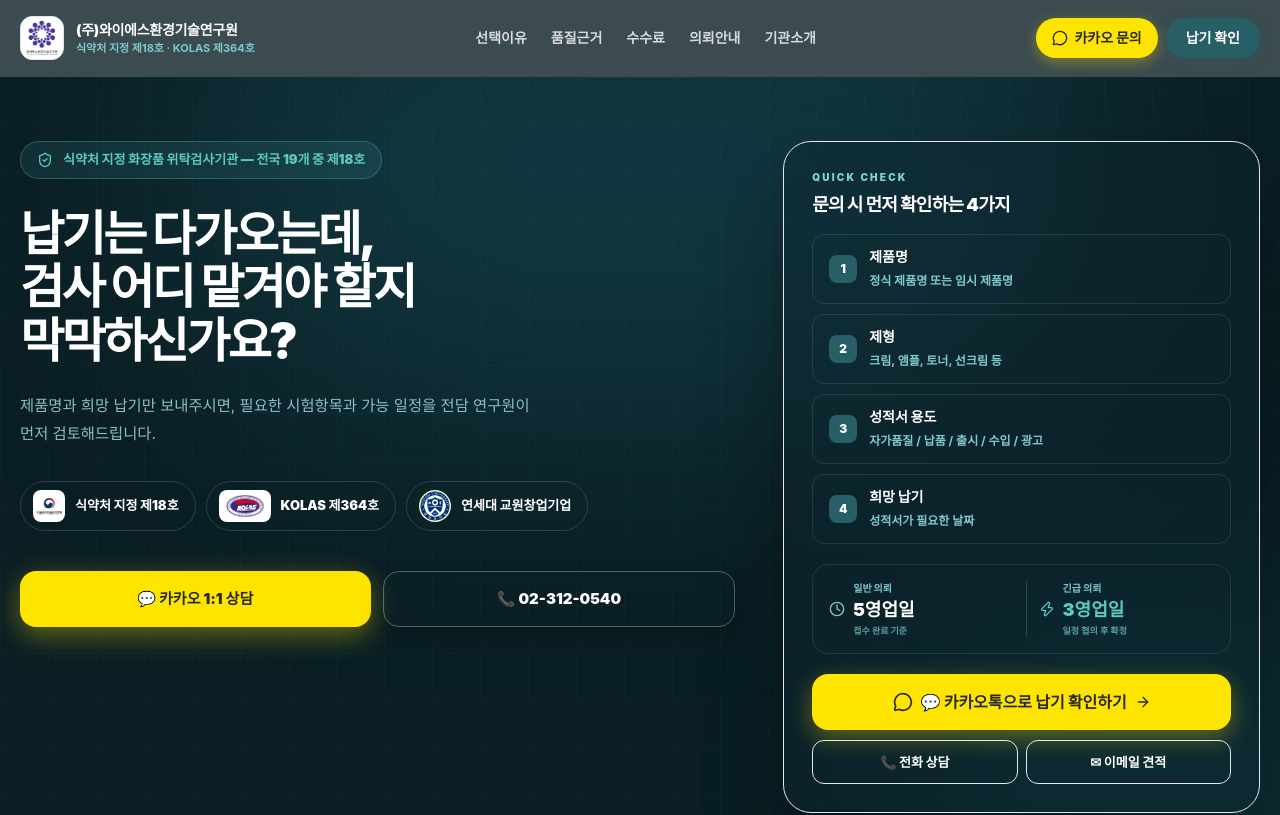
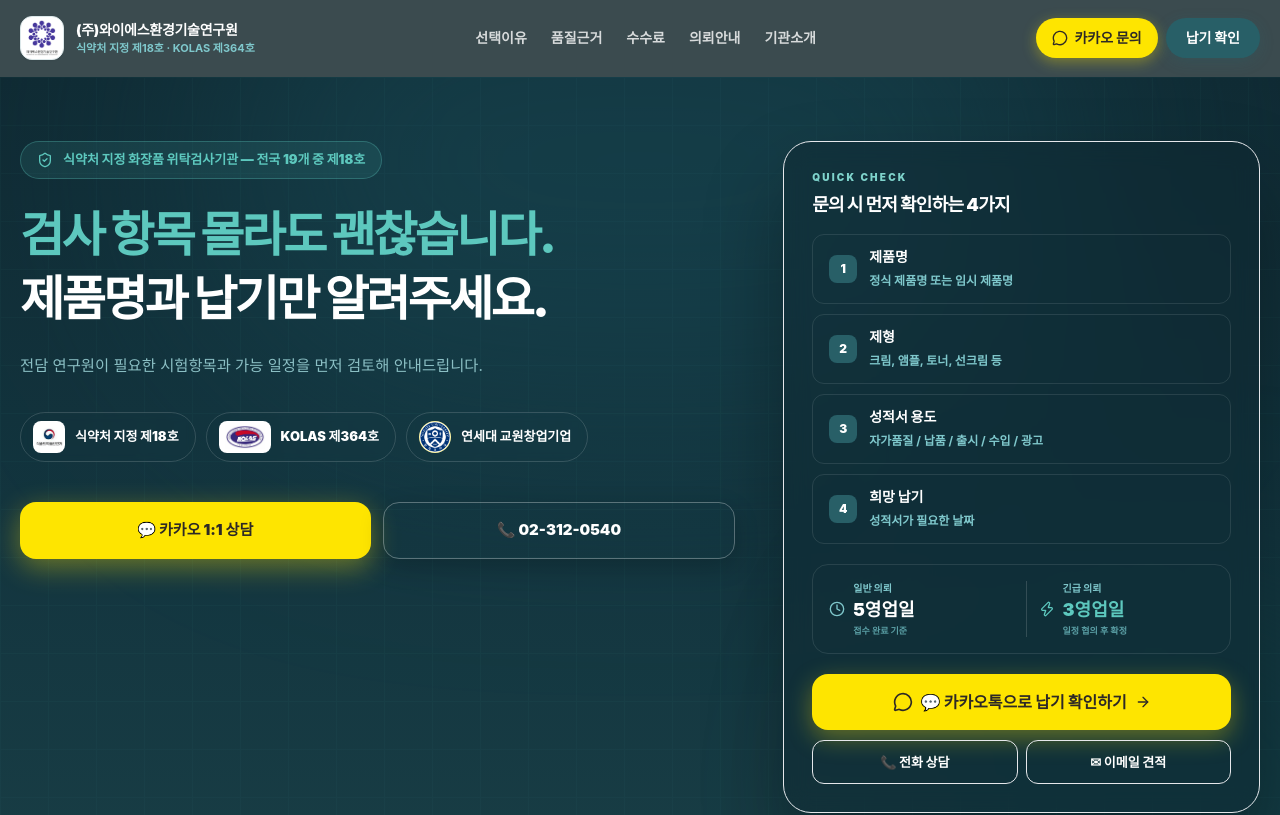
Before and after one commit to YSIET/ysiet-cosmetics-testing, a React (Vite) app: page / in a window 1280 px wide. Shown: the top 815 px of the page. Built offline with nearby package versions, Linux system fonts and the light colour scheme; a web font is replaced by a local one.

Commit message:
polish(5): soften hero copy and background for lower entry barrier
Co-authored-by: Cursor <cursoragent@cursor.com>

```diff
--- a/src/App.jsx
+++ b/src/App.jsx
@@ -299,7 +299,7 @@ function Footer() {
 
 function HomeHeroNew() {
   return (
-    <section className="relative overflow-hidden bg-[#0A1E24]">
+    <section className="relative overflow-hidden bg-gradient-to-b from-[#0F2A33] via-[#13353F] to-[#1A4047]">
       <div className="pointer-events-none absolute inset-0 overflow-hidden">
         <div className="absolute left-1/2 top-0 h-[500px] w-[900px] -translate-x-1/2 -translate-y-1/3 rounded-full bg-[#1A4E5A] opacity-50 blur-[130px]" />
         <div className="absolute -right-32 bottom-0 h-[400px] w-[500px] rounded-full bg-[#0E3A42] opacity-60 blur-[100px]" />
@@ -315,12 +315,12 @@ function HomeHeroNew() {
                 식약처 지정 화장품 위탁검사기관 — 전국 19개 중 제18호
               </span>
             </div>
-            <h1 className="max-w-[560px] text-[clamp(1.95rem,3.8vw,3rem)] font-black leading-[1.12] tracking-[-0.055em] text-white">
-              <span className="block">납기는 다가오는데,</span>
-              <span className="block" style={{ wordBreak: "keep-all" }}>검사 어디 맡겨야 할지 막막하신가요?</span>
+            <h1 className="max-w-[560px] text-[clamp(1.95rem,3.8vw,3rem)] font-black leading-[1.18] tracking-[-0.055em]">
+              <span className="block text-[#5DC8BE]" style={{ wordBreak: "keep-all" }}>검사 항목 몰라도 괜찮습니다.</span>
+              <span className="mt-2 block text-white" style={{ wordBreak: "keep-all" }}>제품명과 납기만 알려주세요.</span>
             </h1>
             <p className="mt-6 max-w-lg text-[clamp(0.95rem,1.2vw,1.06rem)] leading-[1.85] text-[#8BBFC4]">
-              제품명과 희망 납기만 보내주시면, 필요한 시험항목과 가능 일정을 전담 연구원이 먼저 검토해드립니다.
+              전담 연구원이 필요한 시험항목과 가능 일정을 먼저 검토해 안내드립니다.
             </p>
             <div className="mt-8 flex flex-wrap gap-2.5">
               <span className="inline-flex items-center gap-2.5 rounded-full border border-white/15 bg-white/8 px-3 py-2 pr-4 backdrop-blur-sm">
```
